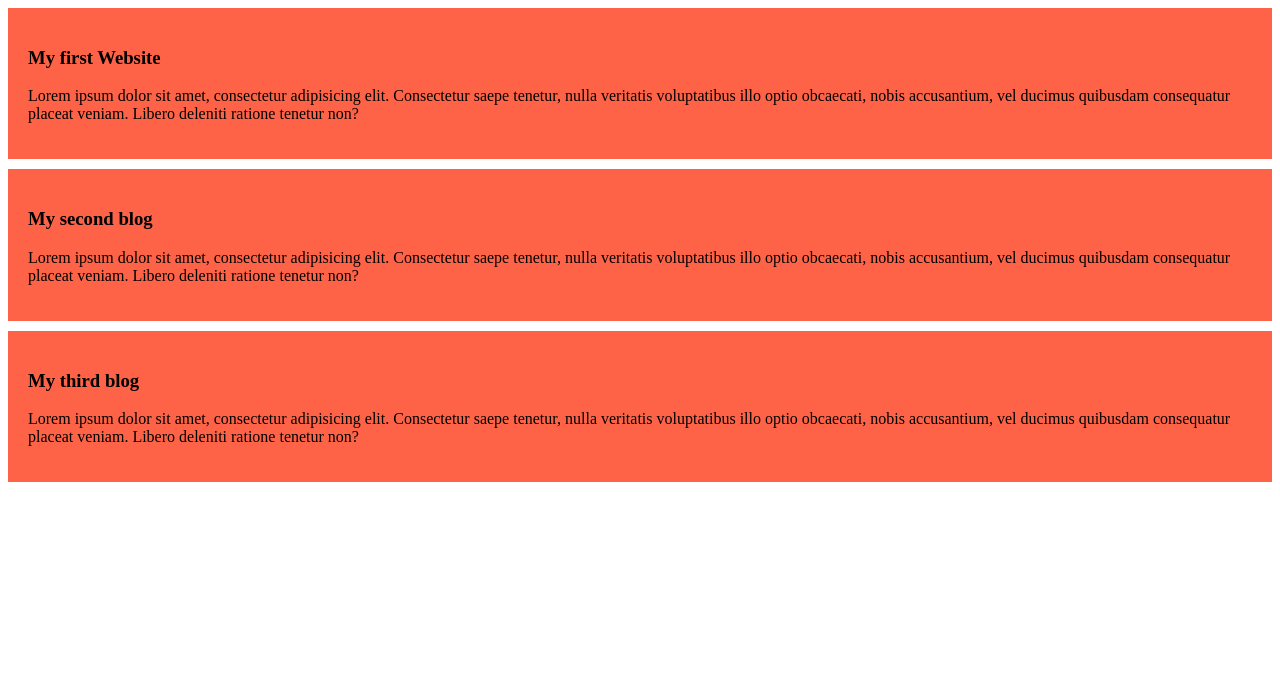
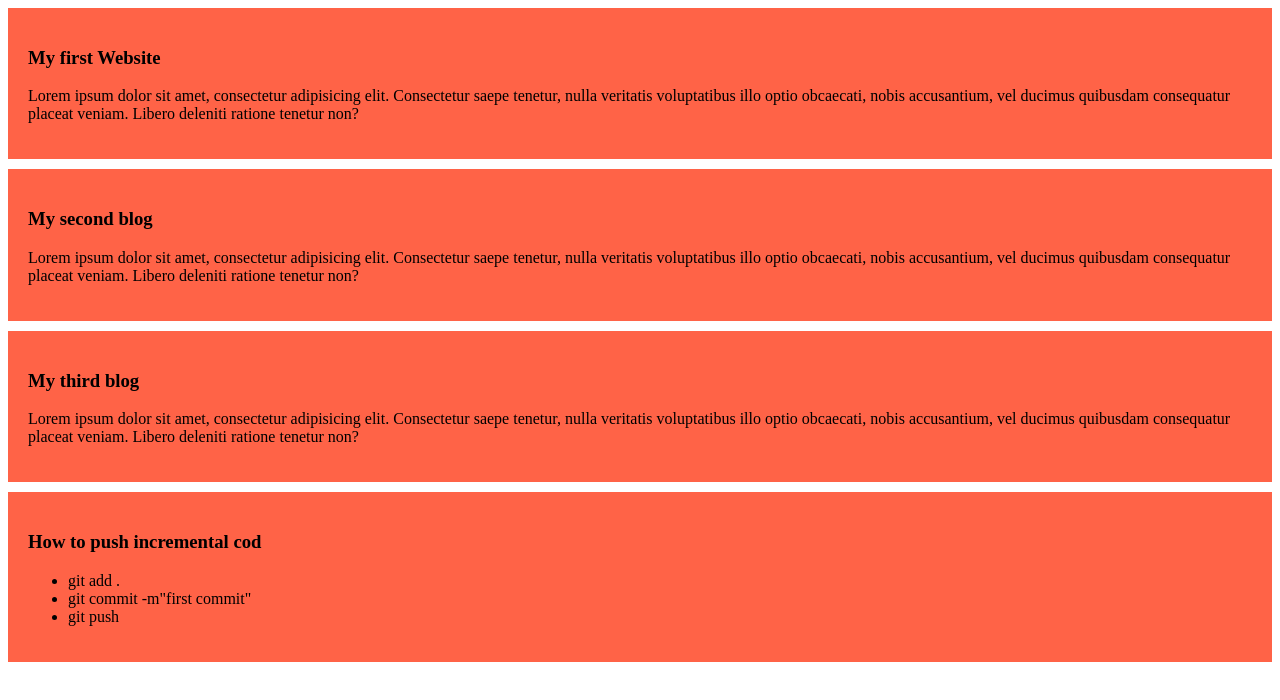
Before and after one commit to raihanraif8/my-simple-website, a plain HTML site: page index.html in a window 1280 px wide. Drawn offline with Linux system fonts and the light colour scheme.

Commit message:
added a list to push code

```diff
--- a/index.html
+++ b/index.html
@@ -19,5 +19,13 @@
         <h3>My third blog</h3>
         <p>Lorem ipsum dolor sit amet, consectetur adipisicing elit. Consectetur saepe tenetur, nulla veritatis voluptatibus illo optio obcaecati, nobis accusantium, vel ducimus quibusdam consequatur placeat veniam. Libero deleniti ratione tenetur non?</p>
     </div>
+    <div>
+        <h3>How to push incremental cod</h3>
+        <ul>
+            <li>git add .</li>
+            <li>git commit -m"first commit"</li>
+            <li>git push</li>
+        </ul>
+    </div>
 </body>
 </html>
```
